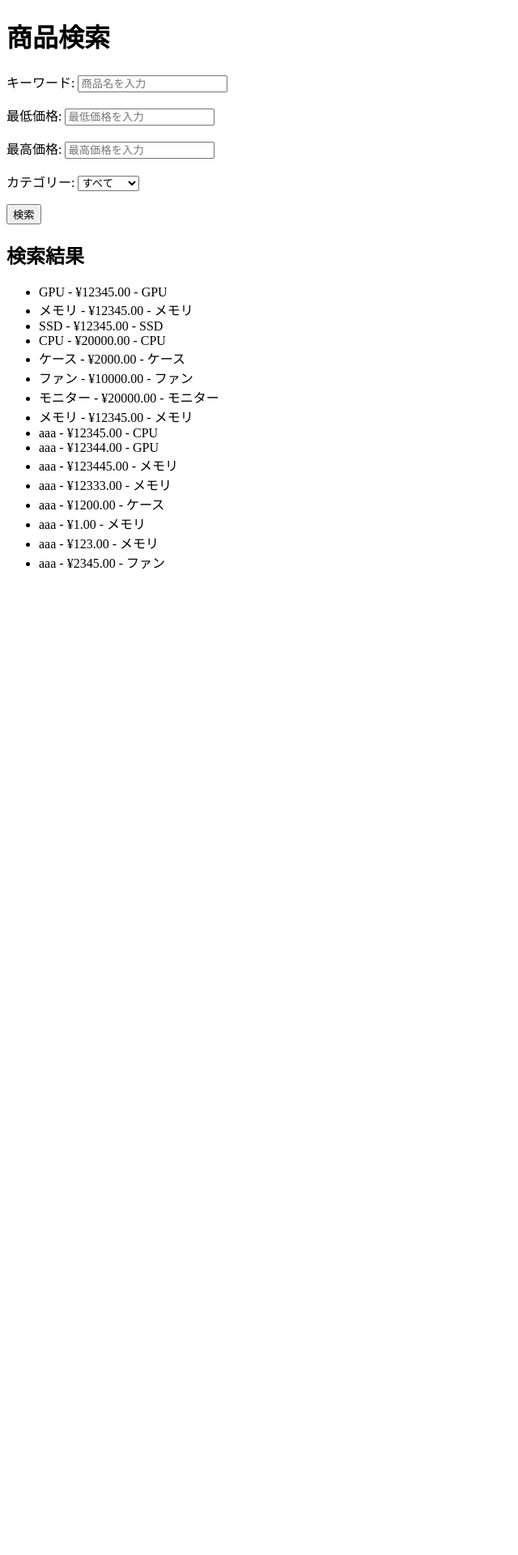
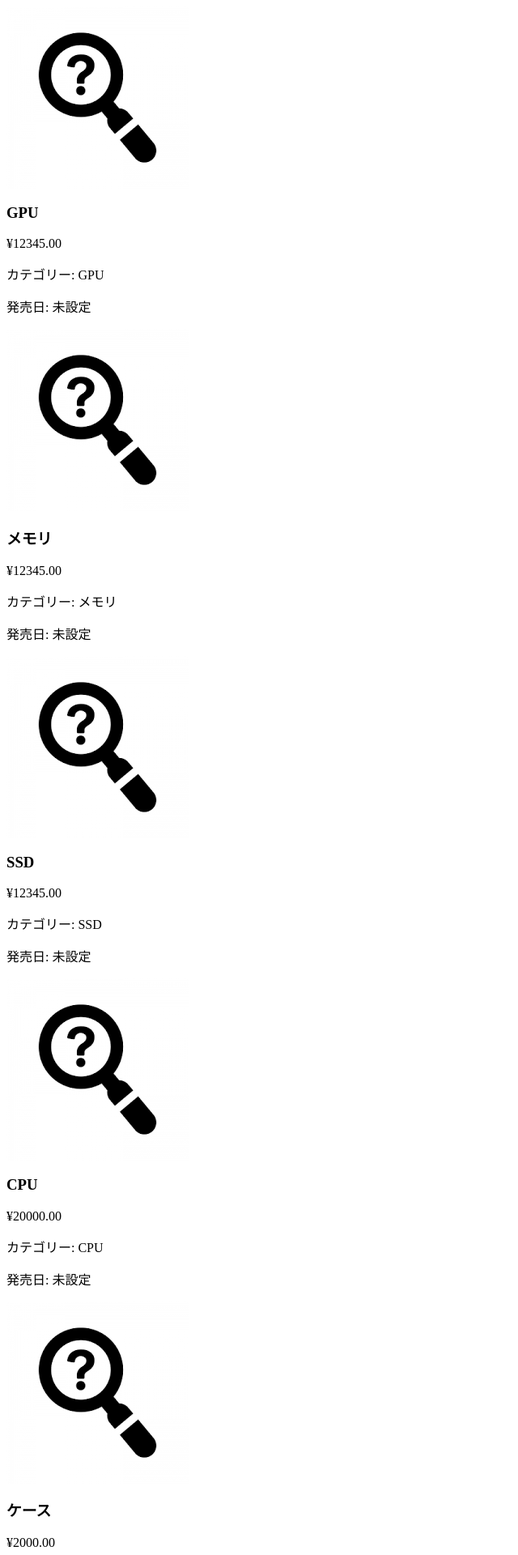
Before and after one commit to takahashi0423/kadai, a Django app: template search_app/templates/product_list.html in a window 1280 px wide. Shown: the top 1920 px of the page at 81% size, without its empty margins (0-640 px from the left). Before the commit the page ends 703 px from the top, so only its background shows below. Run offline with Django 3.2, Linux system fonts and the light colour scheme; the template is opened without the code that fills it: values that come from a table or form of the project are taken from there, others are empty; data comes from the database, SQL or seed files in the repository; both versions use the stored data as it was after the commit.

Commit message:
修正内容

```diff
--- a/search_app/forms.py
+++ b/search_app/forms.py
@@ -28,3 +28,8 @@ class ProductSearchForm(forms.Form):
         label='カテゴリー',
         empty_label='すべて'
     )
+    release_date = forms.DateField(
+        required=False,
+        label='発売日',
+        widget=forms.DateInput(attrs={'type': 'date'})  # 🔹 カレンダー選択
+    )
--- a/search_app/models.py
+++ b/search_app/models.py
@@ -13,15 +13,19 @@ class Category(models.Model):
     def __str__(self):
         return self.name
 
+from django.db import models
+
 class Product(models.Model):
     name = models.CharField(max_length=255)
     description = models.TextField()
     price = models.DecimalField(max_digits=10, decimal_places=2)
-    category = models.ForeignKey(Category, on_delete=models.CASCADE)
+    category = models.ForeignKey('Category', on_delete=models.CASCADE)
     image = models.ImageField(upload_to='product_images/', blank=True, null=True)
+    release_date = models.DateField(null=True, blank=True)  # 🔹 発売日を手動設定可能に
 
     def __str__(self):
         return self.name
+
 
 image = models.ImageField(
     upload_to='product_images/',
--- a/search_app/templates/product_list.html
+++ b/search_app/templates/product_list.html
@@ -1,26 +1,18 @@
-<!DOCTYPE html>
-<html lang="ja">
-  <head>
-    <meta charset="UTF-8" />
-    <title>商品検索</title>
-  </head>
-  <body>
-    <h1>商品検索</h1>
-    <form method="get">
-      {{ form.as_p }}
-      <!-- フォーム全体を表示 -->
-      <button type="submit">検索</button>
-    </form>
-
-    <h2>検索結果</h2>
-    <ul>
-      {% for product in products %}
-      <li>
-        {{ product.name }} - ¥{{ product.price }} - {{ product.category.name }}
-      </li>
-      {% empty %}
-      <li>該当する商品が見つかりませんでした。</li>
-      {% endfor %}
-    </ul>
-  </body>
-</html>
+<div class="results">
+  {% for product in products %}
+  <div class="product-card">
+    {% if product.image %}
+    <img src="{{ product.image.url }}" alt="{{ product.name }}" />
+    {% else %}
+    <img src="/static/default_image.png" alt="デフォルト画像" />
+    {% endif %}
+    <h3>{{ product.name }}</h3>
+    <p>¥{{ product.price }}</p>
+    <p>カテゴリー: {{ product.category.name }}</p>
+    <p>発売日: {{ product.release_date|default:"未設定" }}</p>
+    <!-- 🔹 発売日を表示 -->
+  </div>
+  {% empty %}
+  <p>該当する商品が見つかりませんでした。</p>
+  {% endfor %}
+</div>
--- a/search_app/templates/product_search.html
+++ b/search_app/templates/product_search.html
@@ -115,7 +115,8 @@
                 <option value="name" {% if request.GET.sort == "name" %}selected{% endif %}>名前順</option>
                 <option value="price_asc" {% if request.GET.sort == "price_asc" %}selected{% endif %}>価格の安い順</option>
                 <option value="price_desc" {% if request.GET.sort == "price_desc" %}selected{% endif %}>価格の高い順</option>
-                <option value="created_at_desc" {% if request.GET.sort == "created_at_desc" %}selected{% endif %}>新しい順</option>
+                <option value="release_date_desc" {% if request.GET.sort == "release_date_desc" %}selected{% endif %}>発売日が新しい順</option>
+                <option value="release_date_asc" {% if request.GET.sort == "release_date_asc" %}selected{% endif %}>発売日が古い順</option>
             </select>
 
             <button type="submit">検索</button>
```
Also changed, not shown: search_app/admin.py (+13 -1 lines), search_app/views.py (+6 -4 lines), db.sqlite3, search_app/migrations/0003_product_release_date.py (added).
